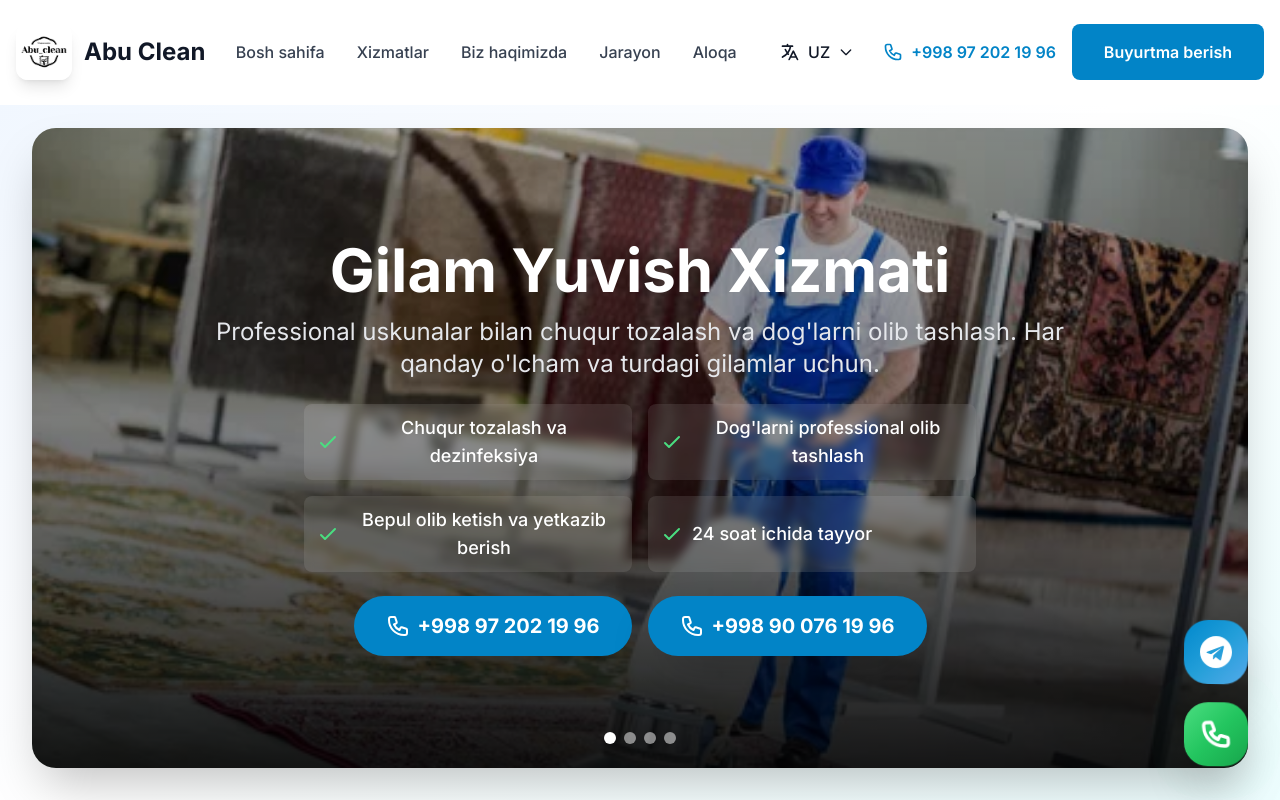
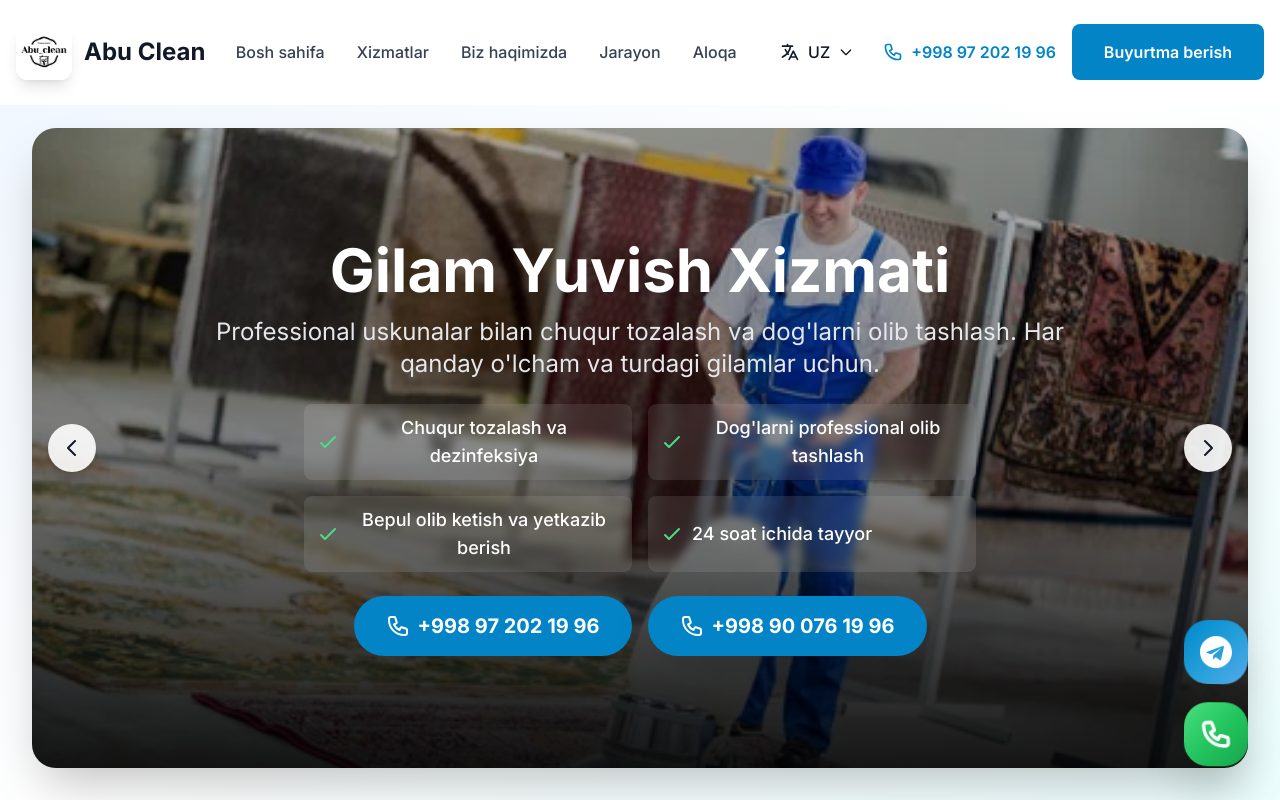
Before and after one commit to bahriddindeveloper96/abu-clean, a Vue app: page / in a window 1280 px wide. Shown: the top 800 px of the page. Built offline with nearby package versions, Linux system fonts and the light colour scheme.

Commit message:
(cfdnvjfdnvjvdfvfddsc)

```diff
--- a/src/components/Hero.vue
+++ b/src/components/Hero.vue
@@ -82,7 +82,7 @@
           </transition>
 
           <!-- Navigation Arrows -->
-          <!-- <button
+          <button
             @click="prevSlide"
             class="absolute left-3 sm:left-4 top-1/2 -translate-y-1/2 bg-white/90 hover:bg-white text-gray-900 w-10 h-10 sm:w-12 sm:h-12 rounded-full flex items-center justify-center shadow-xl transition-all duration-300 hover:scale-110 z-20"
           >
@@ -97,10 +97,10 @@
             <svg class="w-5 h-5 sm:w-6 sm:h-6" fill="none" stroke="currentColor" viewBox="0 0 24 24">
               <path stroke-linecap="round" stroke-linejoin="round" stroke-width="2" d="M9 5l7 7-7 7" />
             </svg>
-          </button> -->
+          </button>
 
           <!-- Dots Indicator -->
-          <div class="absolute bottom-4 sm:bottom-6 left-1/2 -translate-x-1/2 flex space-x-2 z-20">
+          <!-- <div class="absolute bottom-4 sm:bottom-6 left-1/2 -translate-x-1/2 flex space-x-2 z-20">
             <button
               v-for="(slide, index) in slides"
               :key="index"
@@ -110,7 +110,7 @@
                 currentSlide === index ? 'bg-white w-8 sm:w-10' : 'bg-white/50 hover:bg-white/75'
               ]"
             ></button>
-          </div>
+          </div> -->
         </div>
       </div>
     </div>
```
